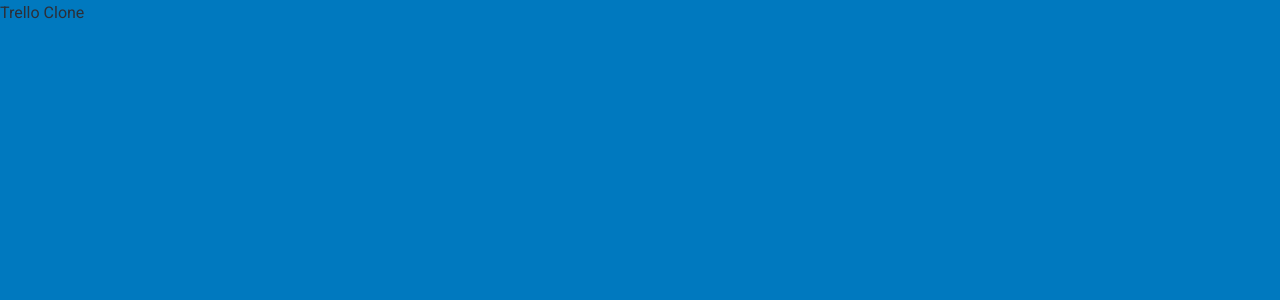
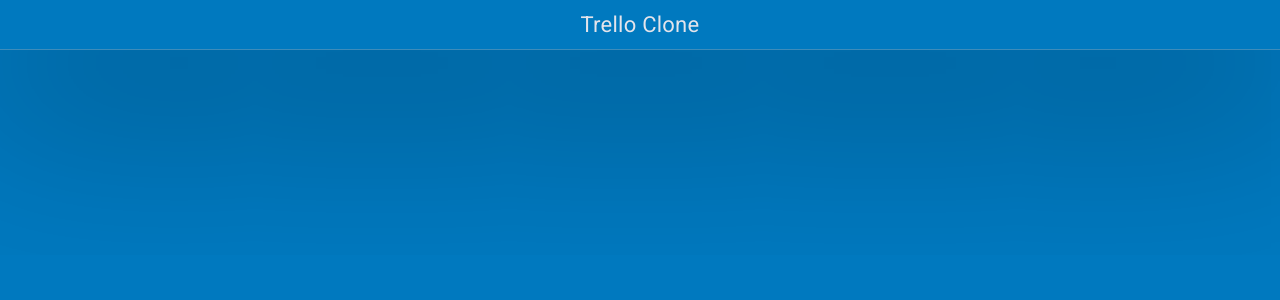
Before and after one commit to anna-ossowska/trello-clone, a React (Create React App) app: page / in a window 1280 px wide. Shown: the top 300 px of the page. Built offline with nearby package versions, Linux system fonts and the light colour scheme.

Commit message:
Creating Navbar component, updating css variables

```diff
--- a/src/App.js
+++ b/src/App.js
@@ -1,5 +1,11 @@
-function App() {
-  return <div>Trello Clone</div>;
-}
+import { Navbar } from './components/index';
+
+const App = () => {
+  return (
+    <div>
+      <Navbar />
+    </div>
+  );
+};
 
 export default App;
--- /dev/null
+++ b/src/components/Navbar.js
@@ -0,0 +1,30 @@
+import React from 'react';
+import styled from 'styled-components';
+
+const StyledContainer = styled.div`
+  background: var(--color-background-default);
+  height: var(--navbar-height);
+  border-bottom: solid 1px var(--color-primary-main);
+  box-shadow: var(--box-shadow) var(--color-shadow);
+  display: flex;
+  justify-content: center;
+  align-items: center;
+
+  & h2 {
+    line-height: 20px;
+    font-size: 22px;
+    color: var(--color-text-light);
+    font-weight: 400;
+    letter-spacing: 0.015rem;
+  }
+`;
+
+const Navbar = () => {
+  return (
+    <StyledContainer>
+      <h2>Trello Clone</h2>
+    </StyledContainer>
+  );
+};
+
+export default Navbar;
--- /dev/null
+++ b/src/components/index.js
@@ -0,0 +1 @@
+export { default as Navbar } from './Navbar';
--- a/src/styles/variables.css
+++ b/src/styles/variables.css
@@ -12,8 +12,8 @@
   --color-primary-light: #dadbe2;
 
   /* Text colors*/
-  --color-text-main: #2c2f38;
-  --color-text-light: #fff;
+  --color-text-dark: #2c2f38;
+  --color-text-light: #e3e4eb;
 
   /* Font */
   --font-family-primary: 'Roboto', sans-serif;
@@ -25,5 +25,9 @@
   --navbar-z-index: 1000;
 
   /* Components */
-  --navbar-height: 100px;
+  --navbar-height: 50px;
+
+  /* Shadow */
+  --box-shadow: 1px 38px 182px 27px;
+  --color-shadow: rgba(0, 0, 0, 0.27);
 }
```
